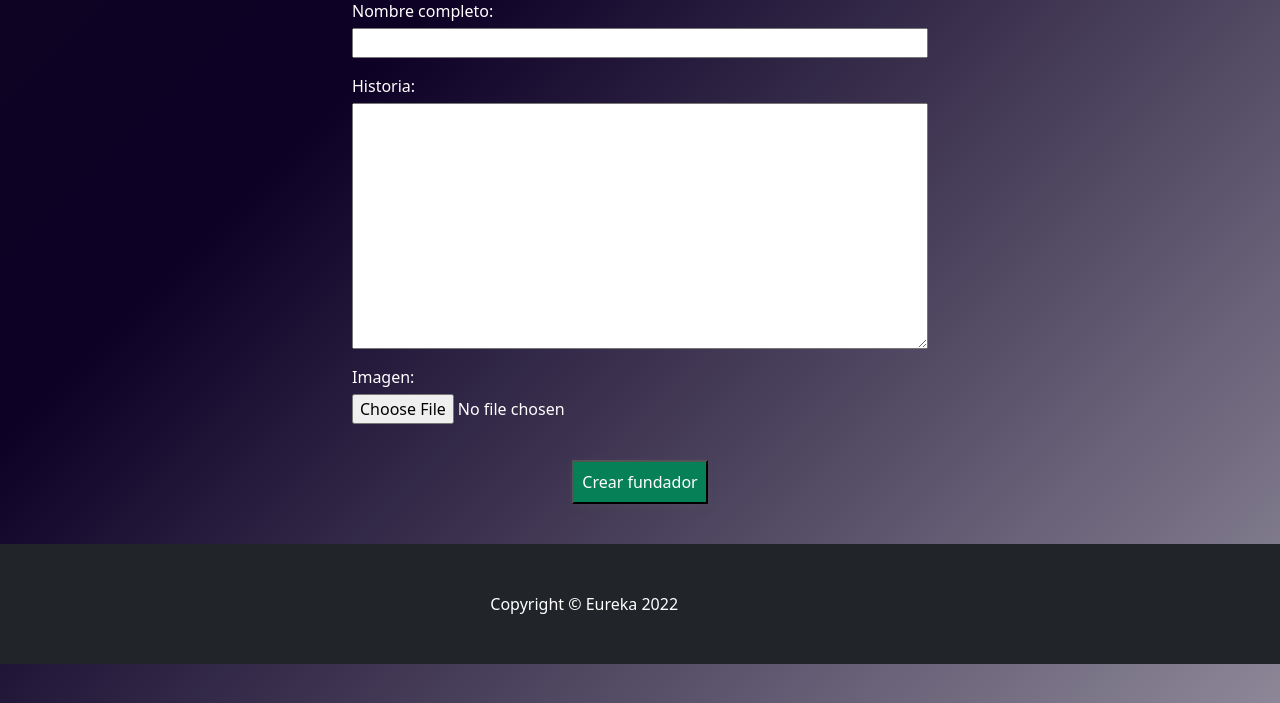
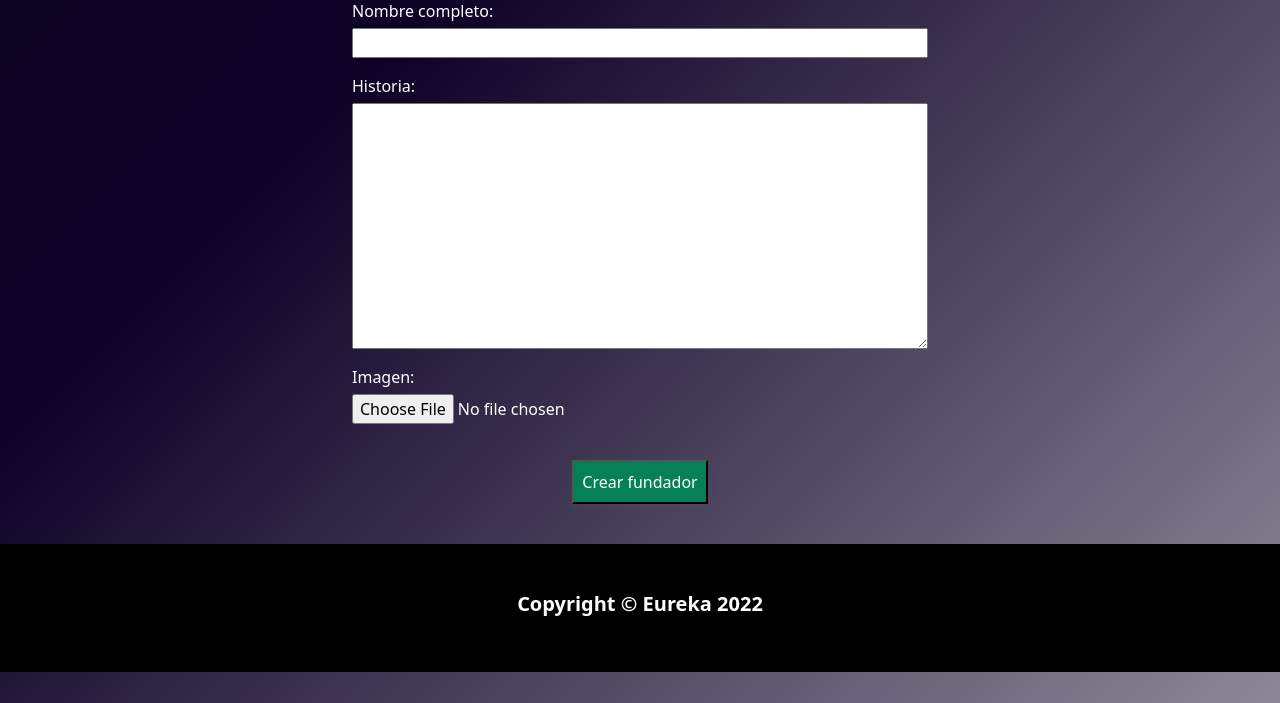
Before and after one commit to guiarango/ecommerce_productos_electronicos, a Django app: page /about/crear_fundador/ in a window 1280 px wide. Shown: the part 97-800 px from the top of the page. Run offline with Django 4.2, Linux system fonts and the light colour scheme; parts of the project's set-up code (start-up, migrations or seed data) failed here and were passed over; some libraries are stand-ins or nearby versions.

Commit message:
Agregué fundador

```diff
--- a/Home/templates/Home/base.html
+++ b/Home/templates/Home/base.html
@@ -106,9 +106,9 @@
     {% block contenido %} {% endblock %}
 
     <!-- Footer-->
-    <footer class="py-5 bg-dark">
-      <div class="container">
-        <p class="m-0 text-center text-white">Copyright &copy; Eureka 2022</p>
+    <footer class="py-5 bg-black">
+      <div class="text-center text-white">
+        <h5 class="display-8 fw-bolder text-white-20">Copyright &copy; Eureka 2022</h5>
       </div>
     </footer>
     <!-- Bootstrap core JS-->
@@ -117,6 +117,7 @@
     <script src="{%static 'home/vendor/bootstrap/js/bootstrap.bundle.min.js' %}"></script>
     <!-- Core theme JS-->
     <script src="{% static 'Home/js/scripts.js' %}"></script>
-    {%block scripts%}{%endblock%}
+    {%block scripts%}
+    {%endblock%}
   </body>
 </html>
```
Also changed, not shown: db.sqlite3, media/fundador/Captura_de_Pantalla_2022-12-06_a_las_16.04.52.png (added).
